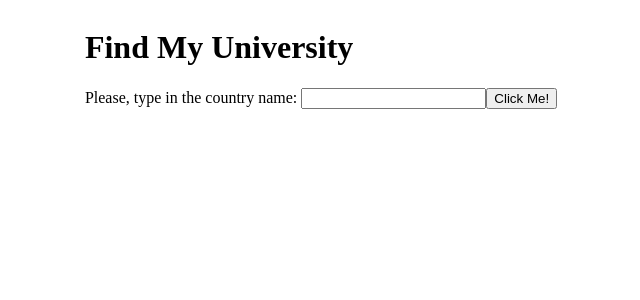
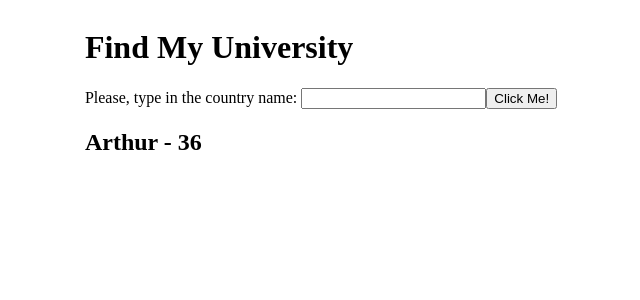
Before and after one commit to arthurazoubel/Angular-mini-project, an Angular app in the folder find-my-university/: page / in a window 1280 px wide. Shown: the top 300 px of the page, without its empty margins (319-959 px from the left). Built offline with nearby package versions, Linux system fonts and the light colour scheme.

Commit message:
using input to pass data

```diff
--- a/find-my-university/src/app/app.component.html
+++ b/find-my-university/src/app/app.component.html
@@ -1 +1 @@
-<app-home></app-home>
+<app-home [someName]="dataToPass"></app-home>
--- a/find-my-university/src/app/app.component.ts
+++ b/find-my-university/src/app/app.component.ts
@@ -1,7 +1,9 @@
 import { Component, OnInit } from '@angular/core';
 
-
-
+export interface userData {
+  name: string;
+  age: number
+}
 
 @Component({
   selector: 'app-root',
@@ -10,7 +12,10 @@ import { Component, OnInit } from '@angular/core';
 })
 
 export class AppComponent implements OnInit {
-
+  dataToPass: userData = {
+    name: 'Arthur',
+    age: 36
+  }
 
   ngOnInit(): void {
     // this.http.get<University[]>('http://universities.hipolabs.com/search?country=Brazil')
--- a/find-my-university/src/app/home/home.component.html
+++ b/find-my-university/src/app/home/home.component.html
@@ -5,7 +5,7 @@
 <button (click)="generateList(country)">Click Me!</button>
 
 <h2 [class.displayText]="errorInSearch">{{ displayText }}</h2>
-
+<h2>{{someName.name}} - {{someName.age}}</h2>
 
 <ul class="card-grid">
     <li class="card" *ngFor="let university of universitiesList">
--- a/find-my-university/src/app/home/home.component.ts
+++ b/find-my-university/src/app/home/home.component.ts
@@ -1,8 +1,8 @@
-import { Component } from '@angular/core';
+import { Component, Input } from '@angular/core';
 import { HttpClient } from '@angular/common/http';
+import { userData } from '../app.component';
 
 interface University {
-  // Define the structure of your data
   id: number;
   universityName: string;
   city: string;
@@ -15,11 +15,13 @@ interface University {
   templateUrl: './home.component.html',
   styleUrls: ['./home.component.css']
 })
+
 export class HomeComponent {
   universitiesList: University[] = []
   country: string = ''
   errorInSearch: boolean = true
   displayText: string = 'No country provided'
+  @Input() someName: userData = {name:'', age:0};
 
   constructor(private http: HttpClient) {
   }
```
